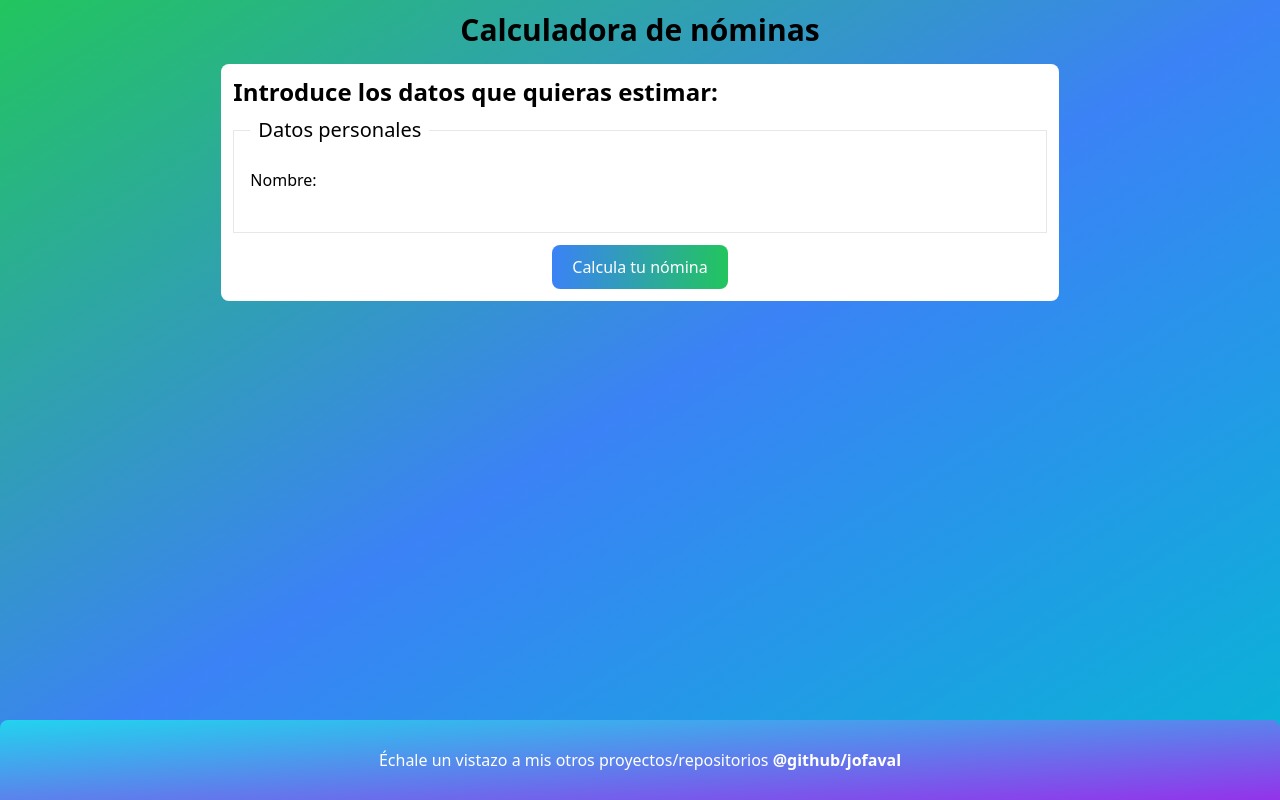
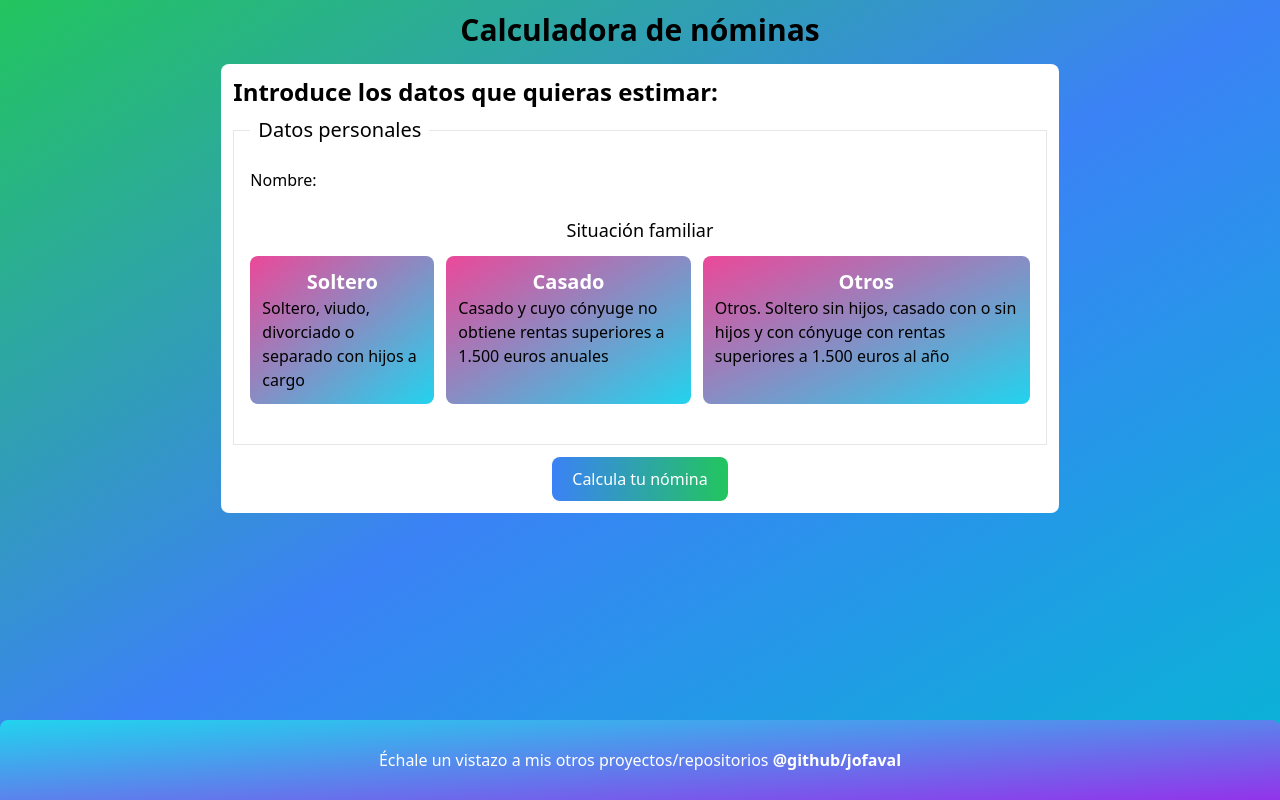
Before and after one commit to jofaval/calculadora-nomina, a React (Vite) app: page / in a window 1280 px wide. Built offline with nearby package versions, Linux system fonts and the light colour scheme.

Commit message:
feat: Add Family Situation component

```diff
--- /dev/null
+++ b/src/Payroll/FieldWrapper.tsx
@@ -0,0 +1,31 @@
+import React from "react";
+import { FieldError } from "react-hook-form";
+
+const ERROR_MESSAGES: { [key: string]: string } = {
+  required: "Este campo es obligatorio",
+};
+
+const FieldWrapper: React.FC<{
+  label: string | JSX.Element;
+  name: string;
+  children: JSX.Element | JSX.Element[];
+  errors?: FieldError;
+}> = ({ label, name, children, errors }) => (
+  <div className="payroll__form__field mb-6">
+    <>
+      <label className="payroll__form__label" htmlFor={name}>
+        {label}
+      </label>
+
+      {children}
+
+      {errors && (
+        <div className="payroll__form__field__errors text-red-500">
+          {ERROR_MESSAGES?.[errors.type]}
+        </div>
+      )}
+    </>
+  </div>
+);
+
+export default FieldWrapper;
--- a/src/Payroll/Payroll.tsx
+++ b/src/Payroll/Payroll.tsx
@@ -1,33 +1,8 @@
 import React from "react";
-import { useForm, SubmitHandler, FieldError } from "react-hook-form";
+import { useForm, SubmitHandler } from "react-hook-form";
 import type { PayrollData } from "../types/payroll";
-
-const ERROR_MESSAGES: { [key: string]: string } = {
-  required: "Este campo es obligatorio",
-};
-
-const FieldWrapper: React.FC<{
-  label: string;
-  name: string;
-  children: JSX.Element;
-  errors?: FieldError;
-}> = ({ label, name, children, errors }) => (
-  <div className="payroll__form__field mb-6">
-    <>
-      <label className="payroll__form__label" htmlFor={name}>
-        {label}
-      </label>
-
-      {children}
-
-      {errors && (
-        <div className="payroll__form__field__errors text-red-500">
-          {ERROR_MESSAGES?.[errors.type]}
-        </div>
-      )}
-    </>
-  </div>
-);
+import FieldWrapper from "./FieldWrapper";
+import Situation from "./Situation";
 
 const PayrollSubmit: React.FC = () => (
   <div className="payroll__form__submit__container flex">
@@ -56,10 +31,10 @@ const PayrollSubmit: React.FC = () => (
   </div>
 );
 
-const Fieldset: React.FC<{ name: string; children: JSX.Element }> = ({
-  name,
-  children,
-}) => (
+const Fieldset: React.FC<{
+  name: string;
+  children: JSX.Element | JSX.Element[];
+}> = ({ name, children }) => (
   <fieldset className="sm:p-4 sm:border mb-3">
     <legend className="text-xl bg-white sm:p-2">{name}</legend>
     {children}
@@ -72,6 +47,7 @@ const Payroll: React.FC<{
   const {
     register,
     handleSubmit,
+    watch,
     formState: { errors },
   } = useForm<PayrollData>();
   const onSubmitHandler: SubmitHandler<PayrollData> = (data) => {
@@ -94,6 +70,8 @@ const Payroll: React.FC<{
             <FieldWrapper name="name" label="Nombre:" errors={errors?.name}>
               <input {...register("name", { required: true })} className={""} />
             </FieldWrapper>
+
+            <Situation {...{ register, watch, errors }} />
           </Fieldset>
 
           <PayrollSubmit />
--- /dev/null
+++ b/src/Payroll/Situation.tsx
@@ -0,0 +1,104 @@
+import React, { useMemo } from "react";
+import {
+  FieldErrorsImpl,
+  UseFormRegister,
+  UseFormWatch,
+} from "react-hook-form";
+import { PayrollData } from "../types/payroll";
+import FieldWrapper from "./FieldWrapper";
+
+const SituationOption: React.FC<{
+  register: UseFormRegister<PayrollData>;
+  watch: UseFormWatch<PayrollData>;
+  id: string;
+  label: string;
+  description?: string | JSX.Element;
+}> = ({ register, watch, id, label, description }) => {
+  const _id = useMemo(() => `familySituation-${id}`, [id]);
+  const checked = useMemo(
+    () => watch("familySituation") === id,
+    [watch("familySituation")]
+  );
+  console.log(id, checked);
+
+  return (
+    <div
+      className={`situation__option inline bg-gradient-to-br from-pink-500 to-${
+        checked ? "orange" : "cyan"
+      }-400 p-3 rounded-lg cursor-pointer`}
+    >
+      <label htmlFor={_id}>
+        <input
+          {...register("familySituation", { required: true })}
+          id={_id}
+          value={id}
+          type="radio"
+          className="hidden"
+        />
+
+        <div className="situation__label__text text-xl font-bold text-center text-white cursor-pointer">
+          {label}
+        </div>
+
+        {description && (
+          <div className="situation__description cursor-pointer">
+            {description}
+          </div>
+        )}
+      </label>
+    </div>
+  );
+};
+
+const Situation: React.FC<{
+  register: UseFormRegister<PayrollData>;
+  watch: UseFormWatch<PayrollData>;
+  errors: FieldErrorsImpl<PayrollData>;
+}> = ({ register, watch, errors }) => (
+  <FieldWrapper
+    label={<p className="mb-3 text-lg text-center">Situación familiar</p>}
+    name={"situation"}
+  >
+    <div className="situation__options__wrapper flex gap-3">
+      <SituationOption
+        register={register}
+        watch={watch}
+        label={"Soltero"}
+        id={"soltero"}
+        description={
+          <p>Soltero, viudo, divorciado o separado con hijos a cargo</p>
+        }
+      />
+      <SituationOption
+        register={register}
+        watch={watch}
+        label={"Casado"}
+        id={"casado"}
+        description={
+          <p>
+            Casado y cuyo cónyuge no obtiene rentas superiores a 1.500 euros
+            anuales
+          </p>
+        }
+      />
+      <SituationOption
+        register={register}
+        watch={watch}
+        label={"Otros"}
+        id={"otros"}
+        description={
+          <p>
+            Otros. Soltero sin hijos, casado con o sin hijos y con cónyuge con
+            rentas superiores a 1.500 euros al año
+          </p>
+        }
+      />
+    </div>
+
+    <div className="situation__errors text-red-500">
+      {errors?.familySituation && "Has de elegir alguna opción"}
+    </div>
+  </FieldWrapper>
+);
+
+export default Situation;
--- a/src/types/payroll.ts
+++ b/src/types/payroll.ts
@@ -1,3 +1,4 @@
 export type PayrollData = {
   name: string;
+  familySituation: "soltero" | "casado" | "otros";
 };
```
Also changed, not shown: 1 other file (tests, documents, lock files or other folders).
